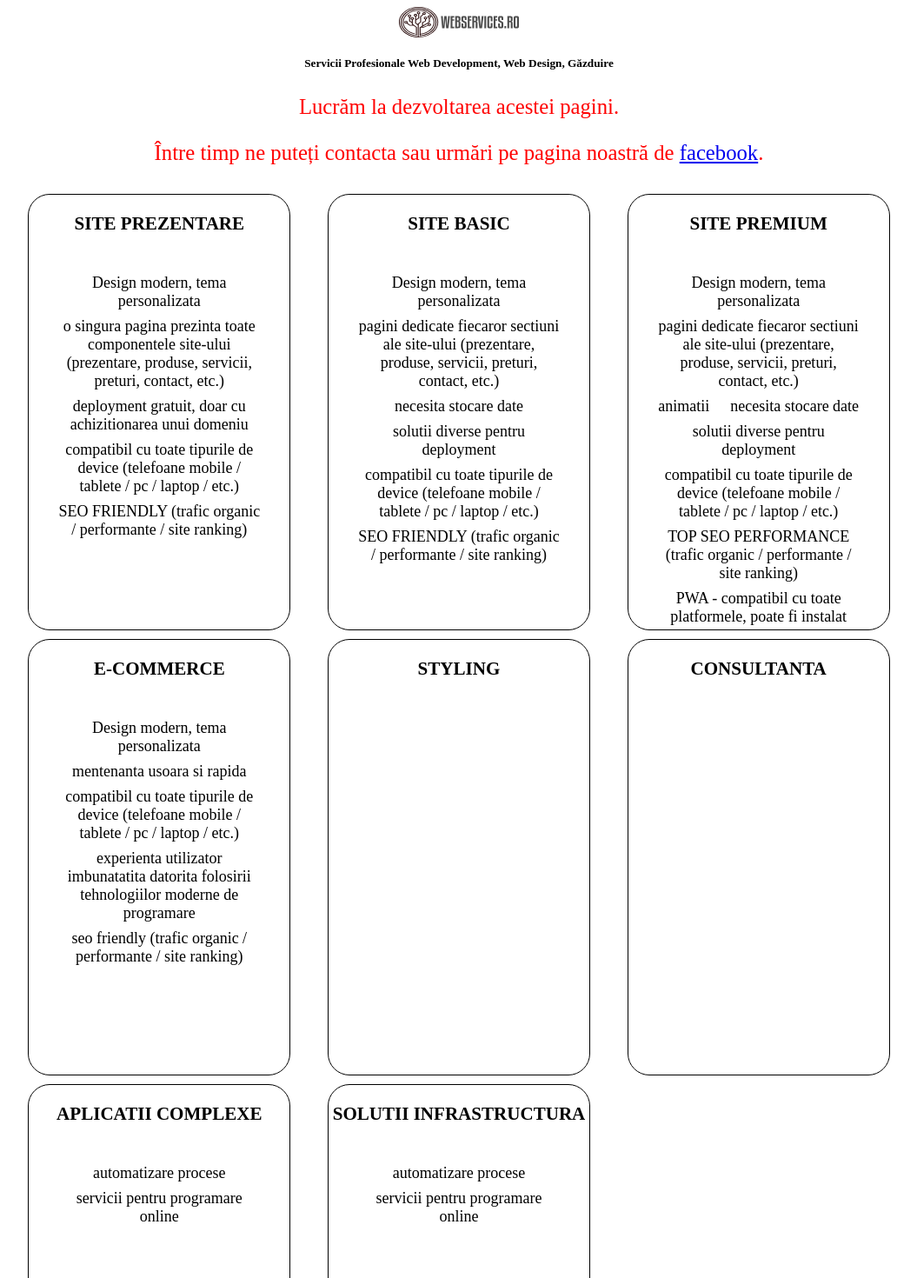
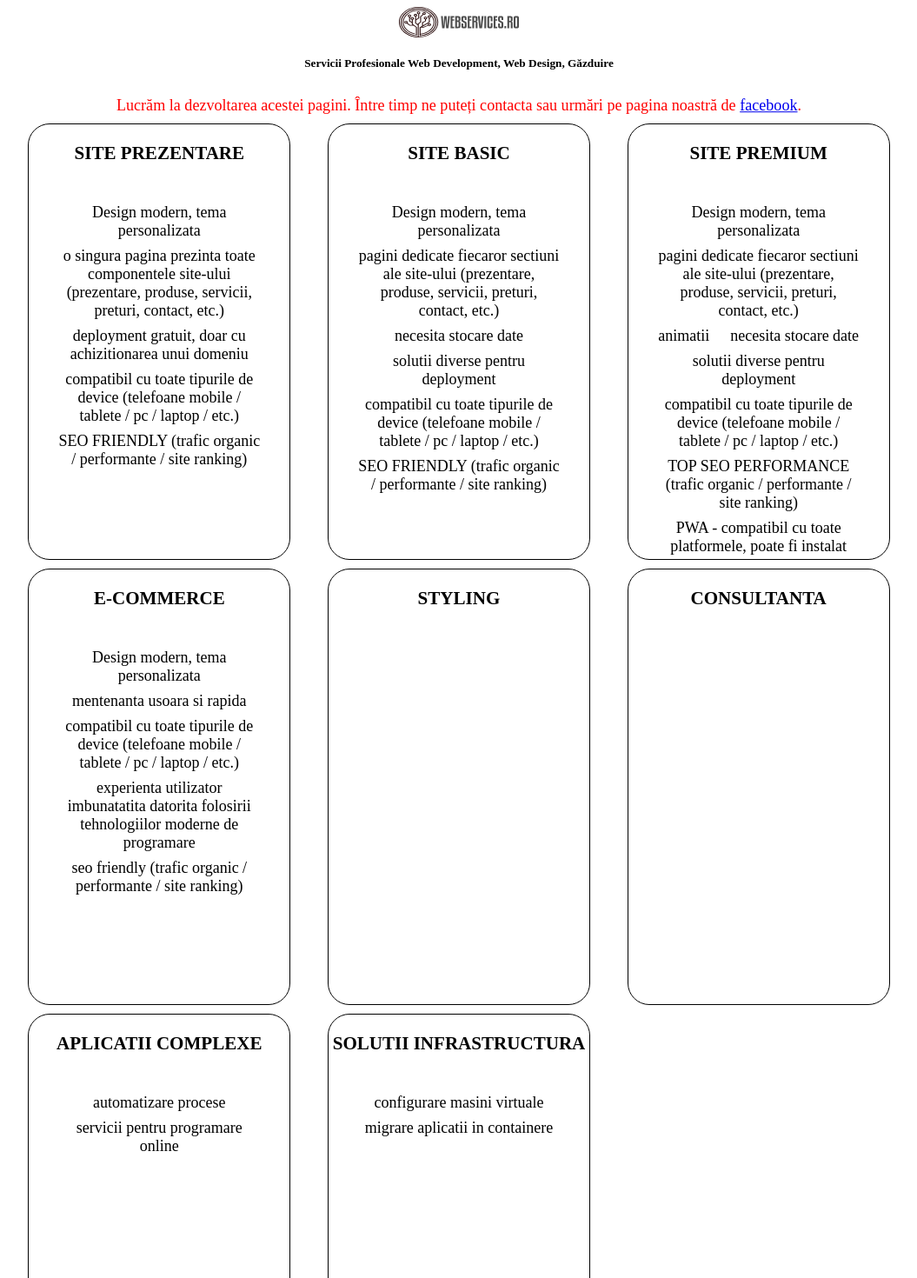
Before and after one commit to alexbran8/webservices, a Next.js app: page / in a window 1280 px wide. Shown: the top 1470 px of the page at 87% size, without its empty margins (112-1167 px from the left). Built offline with nearby package versions, Linux system fonts and the light colour scheme.

Commit message:
styling updates

```diff
--- a/layout/card-body.js
+++ b/layout/card-body.js
@@ -63,8 +63,8 @@ const CardBody = () => {
             <div className="grid-item">
                 <h3>SOLUTII INFRASTRUCTURA</h3>
                 <ul>
-                    <li>automatizare procese</li>
-                    <li>servicii pentru programare online</li>
+                    <li>configurare masini virtuale</li>
+                    <li>migrare aplicatii in containere</li>
                 </ul>
             </div>
         </div>
--- a/pages/index.scss
+++ b/pages/index.scss
@@ -52,7 +52,7 @@ div[class^="dev-env"] {
 
     top: 50%; left: 0;
     transform: translate(calc(50vw - 50%));
-    font-size: 1.5rem;
+    font-size: 1.1rem;
     color: red;
     text-align:center;
 
--- a/pages/underConstruction.js
+++ b/pages/underConstruction.js
@@ -32,8 +32,8 @@ const UnderConstruction = () => {
         <div>
             {display ?
                 <div className={`dev-env ${animation}`}>Lucrăm la dezvoltarea acestei pagini.
-                    <p>Între timp ne puteți contacta sau urmări pe pagina noastră de <a href="https://www.facebook.com/webservices.ro" target="blank">facebook</a>.
-                    </p>
+                    Între timp ne puteți contacta sau urmări pe pagina noastră de <a href="https://www.facebook.com/webservices.ro" target="blank">facebook</a>.
+
                 </div>
                 : null}
         </div>
```
